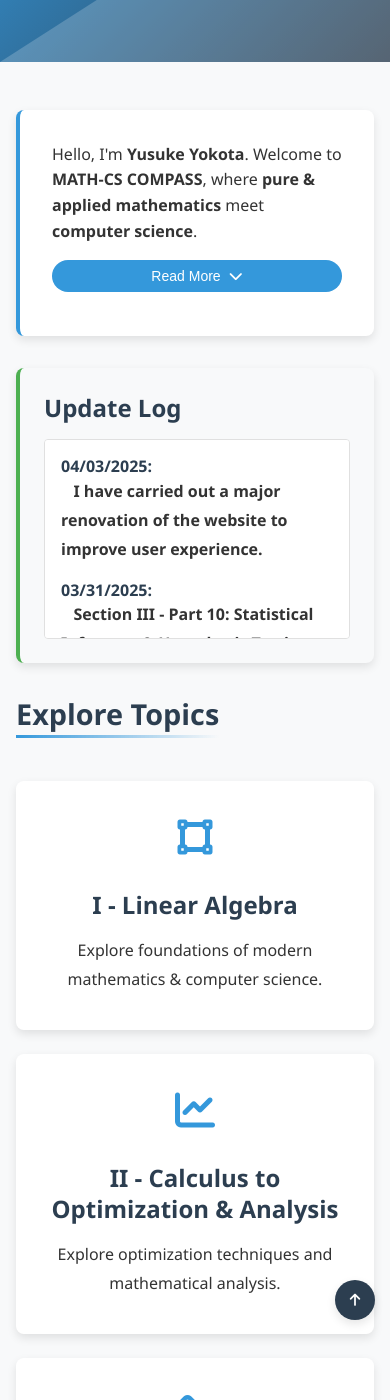
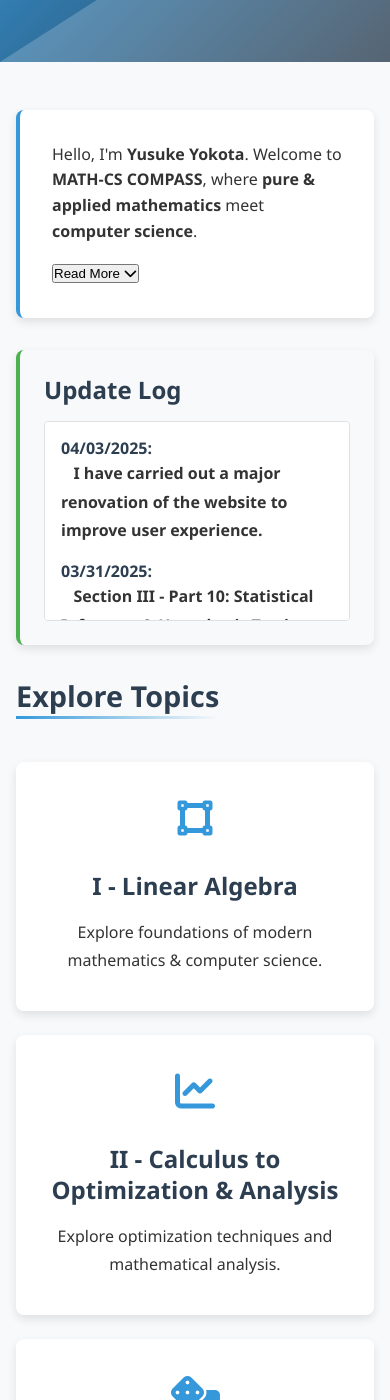
Before and after one commit to Yusukey01/yusukey01.github.io, a Jekyll site: the page built from index.html, in a window 390 px wide and 1400 px high, scrolled down 329 px. Built offline with Jekyll 4.4.1, drawn with Linux system fonts in a browser that asks for light colours.

Commit message:
add intro-function

```diff
--- a/css/styles.css
+++ b/css/styles.css
@@ -86,63 +86,7 @@
     padding: var(--spacing-lg);
   }
 
-  /* Collapsible introduction styles */
-  .collapsible-content {
-    display: none;
-  }
 
-  .intro-toggle-btn {
-    background-color: var(--primary-color);
-    color: var(--text-light);
-    border: none;
-    border-radius: var(--border-radius-pill);
-    padding: 8px 16px;
-    margin: 12px 0;
-    cursor: pointer;
-    font-weight: 500;
-    font-size: 14px;
-    transition: all var(--transition-normal);
-    display: flex;
-    align-items: center;
-    gap: 8px;
-  }
-
-  .intro-toggle-btn:hover {
-    background-color: #2980b9;
-    transform: translateY(-2px);
-    box-shadow: var(--shadow-md);
-  }
-
-  .intro-toggle-btn i {
-    transition: transform var(--transition-normal);
-  }
-
-  .intro-toggle-btn.expanded i {
-    transform: rotate(180deg);
-  }
-
-  /* Responsive adjustments */
-  @media (max-width: 768px) {
-    .homepage-introduction {
-      padding: var(--spacing-md);
-    }
-
-    .intro-toggle-btn {
-      width: 100%;
-      justify-content: center;
-    }
-  }
-
-  /* Show all content on larger screens by default */
-  @media (min-width: 992px) {
-    .collapsible-content {
-      display: block;
-    }
-
-    /* Hide the toggle button on larger screens if you prefer */
-    /* Uncomment the line below if you want to hide the button on desktop */
-    /* .intro-toggle-btn { display: none; } */
-  }
   /* ========== 4. Navigation & Header ========== */
   /* Website logo */
   .logo {
--- a/index.html
+++ b/index.html
@@ -20,34 +20,36 @@ uses_python: false
         <section class="homepage-introduction">
             <p>Hello, I'm <strong>Yusuke Yokota</strong>. Welcome to <strong>MATH-CS COMPASS</strong>, where <strong>pure & applied mathematics</strong> meet <strong>computer science</strong>.</p>
 
-            <p class="collapsible-content">I created this site after noticing that while many computer science people rely heavily on
+            <button id="intro-toggle-btn" class="intro-toggle-btn">
+                Read More <i class="fas fa-chevron-down"></i>
+            </button>
+
+            <div class="collapsible-content">
+                <p>I created this site after noticing that while many computer science people rely heavily on
                     mathematical concepts, they often lack a clear overview of these ideas, especially in today's AI-driven era. On the
                     other hand, those deeply involved in pure mathematics sometimes overlook the practical applications of their work.</p>
 
-            <p class="collapsible-content">While pure mathematicians often prefer formal, rigorous explanations, and computer scientists
+                <p>While pure mathematicians often prefer formal, rigorous explanations, and computer scientists
                     tend to focus more on experimental results, I believe that understanding how mathematics translates into real-world
                     applications can enrich both theoretical work for mathematicians and innovation for computer scientists.</p>
 
-            <p class="collapsible-content">This platform is designed to bridge that gap: it offers an accessible look at the math world,
+                <p>This platform is designed to bridge that gap: it offers an accessible look at the math world,
                     highlighting connections that are especially relevant in the current landscape of AI and technology. It's not purely
                     theoretical math, nor is it overly casual—it's a resource intended to inspire both math enthusiasts and computer scientists alike.</p>
 
-            <p class="collapsible-content">Exploring these intersections, you'll gain valuable insights that support your academic journey
+                <p>Exploring these intersections, you'll gain valuable insights that support your academic journey
                     and professional endeavors. If you have any suggestions, requests, or inquiries, please feel free to use the contact form
                     below. Your input is invaluable in helping improve this site for everyone.</p>
 
-            <p class="collapsible-content">I would also like to express my deep appreciation to the <strong>Western Washington University</strong>
+                <p>I would also like to express my deep appreciation to the <strong>Western Washington University</strong>
                     Mathematics and Computer Science Departments' students and faculty members. Their passion and inspiration have been a tremendous
                     source of motivation in creating this platform after I graduated.</p>
 
-            <p class="collapsible-content"><strong>Thank you for visiting, and enjoy your exploration!</strong></p>
+                <p><strong>Thank you for visiting, and enjoy your exploration!</strong></p>
 
-            <p class="collapsible-content">(*Please note that the content on this site is still a work in progress. More resources
+                <p>(*Please note that the content on this site is still a work in progress. More resources
                     are on the way.)</p>
-
-            <button id="intro-toggle-btn" class="intro-toggle-btn">
-                Read More <i class="fas fa-chevron-down"></i>
-            </button>
+            </div>
         </section>
 
         <div class="update-notice">
@@ -120,6 +122,7 @@ uses_python: false
         </section>
     </main>
     <script src="js/main.js"></script>
+    <script src="js/collapsible.js"></script>
     <script src="js/updateLog.js"></script>
     <script src="js/search.js"></script>
 </body>
--- a/js/collapsible.js
+++ b/js/collapsible.js
@@ -1,3 +1,6 @@
+// Enhanced collapsible.js - Handle both code collapsibles and introduction
+document.addEventListener('DOMContentLoaded', function() {
+    // Original code for regular collapsible buttons
     const collapsibleBtns = document.querySelectorAll('.collapsible-btn');
 
     collapsibleBtns.forEach(btn => {
@@ -10,3 +13,34 @@ collapsibleBtns.forEach(btn => {
             }
         });
     });
+
+    // New code for introduction toggle
+    const introToggleBtn = document.getElementById('intro-toggle-btn');
+
+    if (introToggleBtn) {
+        const collapsibleContent = document.querySelector('.collapsible-content');
+
+        // Make sure content starts collapsed
+        if (collapsibleContent) {
+            collapsibleContent.style.display = 'none';
+
+            // Add toggle functionality
+            introToggleBtn.addEventListener('click', function() {
+                // Check if content is currently collapsed
+                const isCollapsed = !this.classList.contains('expanded');
+
+                // Toggle visibility of the collapsible content
+                collapsibleContent.style.display = isCollapsed ? 'block' : 'none';
+
+                // Update button text and icon
+                if (isCollapsed) {
+                    this.innerHTML = 'Show Less <i class="fas fa-chevron-up"></i>';
+                    this.classList.add('expanded');
+                } else {
+                    this.innerHTML = 'Read More <i class="fas fa-chevron-down"></i>';
+                    this.classList.remove('expanded');
+                }
+            });
+        }
+    }
+});
--- a/js/main.js
+++ b/js/main.js
@@ -156,69 +156,4 @@ document.addEventListener('DOMContentLoaded', function() {
             }
         });
     }
-
-    // Go To Top Button
-    const goTopButton = document.getElementById('go-to-top-btn');
-
-    if (goTopButton) {
-        // When the user scrolls down 300px from the top of the document, show the button
-        window.addEventListener('scroll', function() {
-            if (document.body.scrollTop > 300 || document.documentElement.scrollTop > 300) {
-                goTopButton.style.display = 'block';
-            } else {
-                goTopButton.style.display = 'none';
-            }
-        });
-
-        // When the user clicks on the button, scroll to the top of the document
-        goTopButton.addEventListener('click', function() {
-            // For most modern browsers
-            window.scrollTo({
-                top: 0,
-                behavior: 'smooth'
-            });
-
-            // For older browsers that don't support smooth scrolling
-            function scrollToTop() {
-                const currentPosition = document.body.scrollTop || document.documentElement.scrollTop;
-                if (currentPosition > 0) {
-                    window.requestAnimationFrame(scrollToTop);
-                    window.scrollTo(0, currentPosition - currentPosition / 8);
-                }
-            }
-
-            // Check if smooth scrolling is supported
-            if (typeof window.scrollTo !== 'function' || typeof window.scrollTo.behavior !== 'string') {
-                scrollToTop();
-            }
-        });
-    }
-
-    // Collapsible introduction functionality
-    const toggleButton = document.getElementById('intro-toggle-btn');
-
-    if (toggleButton) {
-        // Find all collapsible content paragraphs
-        const collapsibleContent = document.querySelectorAll('.collapsible-content');
-
-        // Add toggle functionality
-        toggleButton.addEventListener('click', function() {
-            // Check if content is currently collapsed
-            const isCollapsed = !this.classList.contains('expanded');
-
-            // Toggle visibility of all collapsible paragraphs
-            collapsibleContent.forEach(paragraph => {
-                paragraph.style.display = isCollapsed ? 'block' : 'none';
-            });
-
-            // Update button text and icon
-            if (isCollapsed) {
-                this.innerHTML = 'Show Less <i class="fas fa-chevron-up"></i>';
-                this.classList.add('expanded');
-            } else {
-                this.innerHTML = 'Read More <i class="fas fa-chevron-down"></i>';
-                this.classList.remove('expanded');
-            }
-        });
-    }
 });
```
Lines whose indentation alone changed are shown as unchanged.
